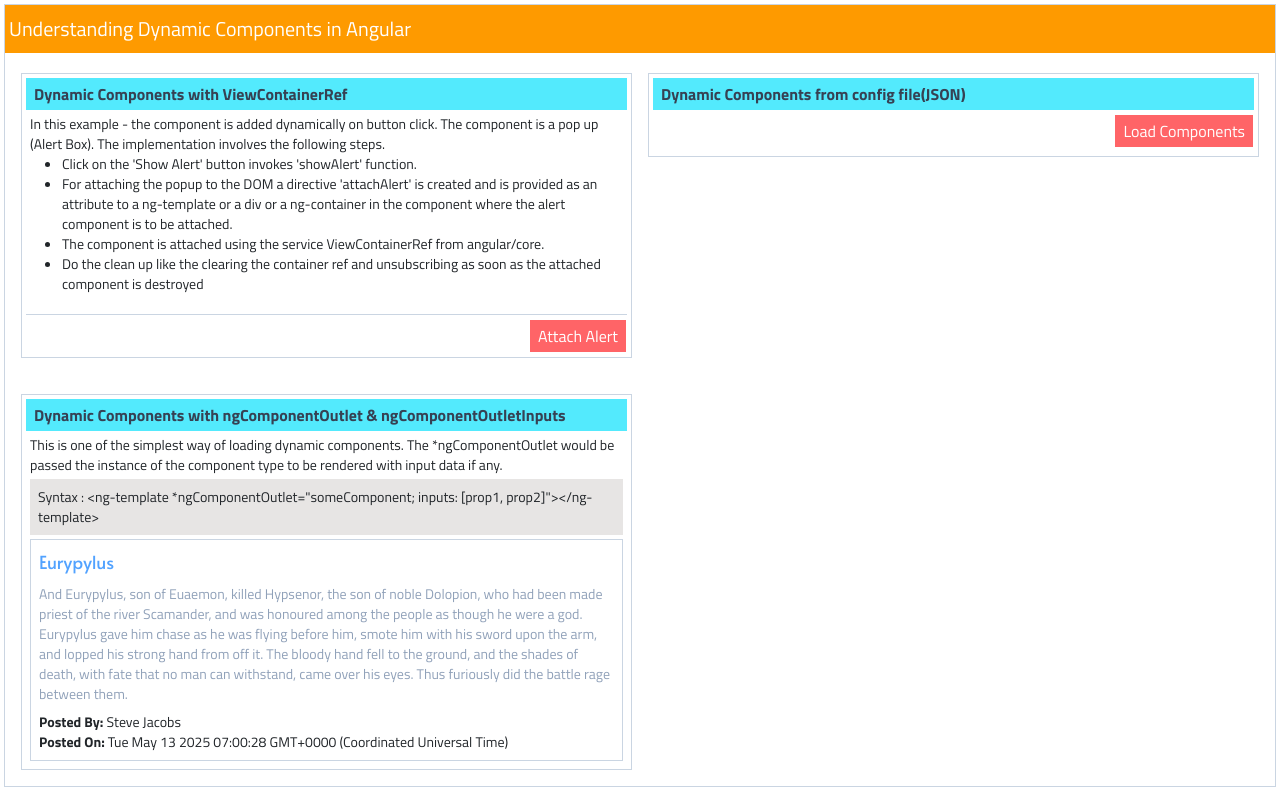
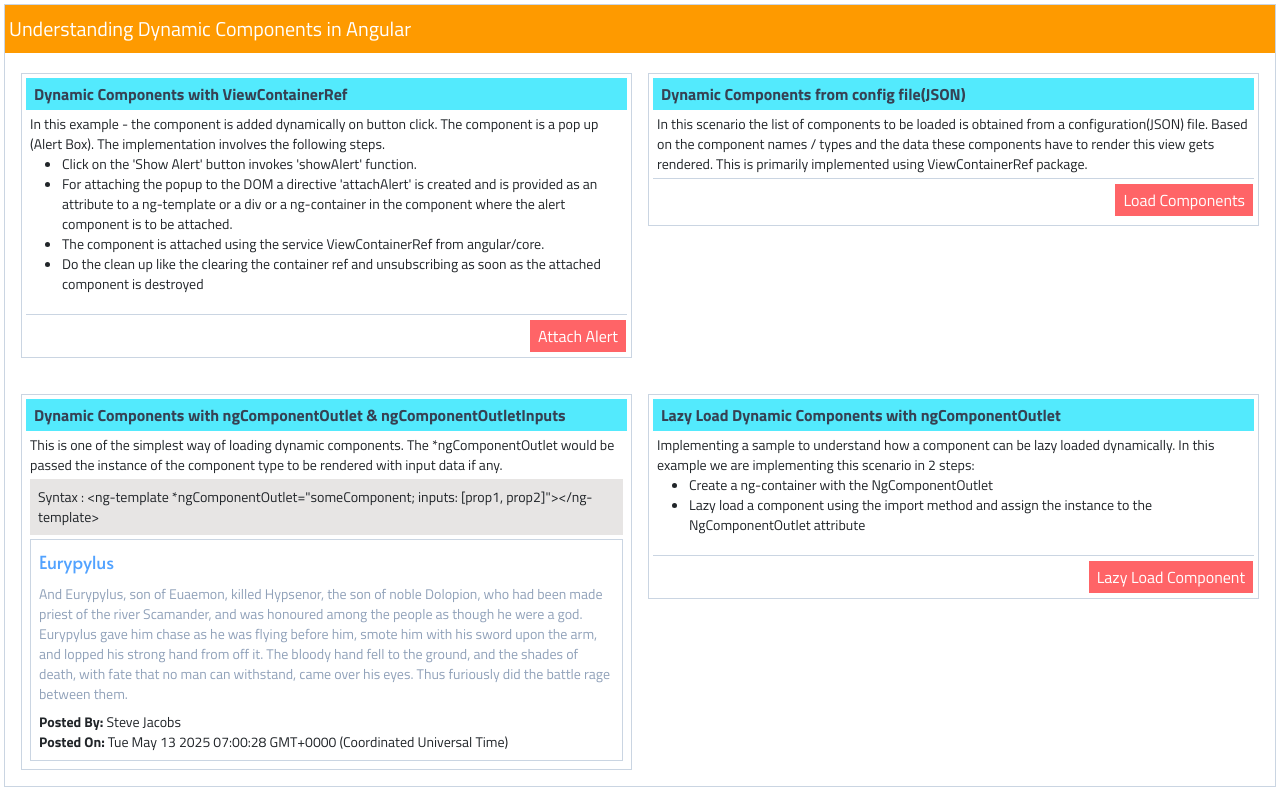
Before and after one commit to shettyabhishek/angular-dymc-comps, an Angular app: page / in a window 1280 px wide. Built offline with nearby package versions, Linux system fonts and the light colour scheme; a web font is replaced by a local one.

Commit message:
Lazy loading dynamic components using NgComponentOutlet

```diff
--- a/src/app/app.component.html
+++ b/src/app/app.component.html
@@ -27,6 +27,10 @@
     <div class="p-2  w-1/2">
       <div class='border-1 border-slate-300 mt-1 p-1 '>
         <div class="bg-cyan-300 px-2 py-1 text-gray-700 font-bold">Dynamic Components from config file(JSON)</div>
+        <div class="px-1 py-1 text-sm border-b-1 border-slate-300">
+          In this scenario the list of components to be loaded is obtained from a configuration(JSON) file.
+          Based on the component names / types and the data these components have to render this view gets rendered. This is primarily implemented using ViewContainerRef package.
+        </div>
         <div class="flex flex-row items-ends justify-end mb-1">
           <button class="bg-red-400 rounded-lg border-1 py-1 px-2 text-white text-sm mt-1 hover:bg-red-600 hover:cursor-pointer" (click)="loadComponents()">Load Components</button>
         </div>
@@ -55,5 +59,22 @@
         </div>
       </div>
     </div>
+    <div class="p-2  w-1/2">
+      <div class='border-1 border-slate-300 mt-1 p-1'>
+        <div class="bg-cyan-300 px-2 py-1 text-gray-700 font-bold">Lazy Load Dynamic Components with ngComponentOutlet</div>
+        <div class="px-1 py-1 text-sm border-b-1 border-slate-300">
+          Implementing a sample to understand how a component can be lazy loaded dynamically. In this example we are implementing this scenario in 2 steps:
+          <ul class="list-disc">
+            <li>Create a ng-container with the NgComponentOutlet</li>
+            <li>Lazy load a component using the import method and assign the instance to the NgComponentOutlet attribute</li>
+          </ul>
+        </div>
+        <div class="flex flex-row items-ends justify-end">
+          <button *ngIf="lazyComp" class="bg-red-400 rounded-lg border-1 py-1 px-2 text-white text-sm mt-1 hover:bg-red-600 hover:cursor-pointer" (click)="destroyComponent()">Clear Component</button>
+          <button *ngIf="!lazyComp" class="bg-red-400 rounded-lg border-1 py-1 px-2 text-white text-sm mt-1 hover:bg-red-600 hover:cursor-pointer" (click)="lazyLoadComponent()">Lazy Load Component</button>
+        </div>
+        <ng-container [ngComponentOutlet]="lazyComp"></ng-container>
+      </div>
+    </div>
   </div>
 </div>
--- a/src/app/app.component.ts
+++ b/src/app/app.component.ts
@@ -9,6 +9,7 @@ import { ComponentData, ComponentInfo } from './models/componentInfo';
 import { AllComponentsListService } from './services/all-components-list.service';
 import { WrapperContainerDirective } from './directives/wrapper-container.directive';
 import { PostsComponent } from './dyna-comps/posts/posts.component';
+import { BaseComponent } from './dyna-comps/baseComponent';
 
 @Component({
     selector: 'app-root',
@@ -27,6 +28,8 @@ export class AppComponent implements OnInit, OnDestroy{
   constructor(private _allCompsLstServ: AllComponentsListService){}
   postData: ComponentData;
   protected plrComp: Type<PostsComponent> | null = PostsComponent;
+  protected lazyComp:BaseComponent = null;
+
 
   //function to attache the alert component
   attachAlertComponent(): void{
@@ -61,6 +64,19 @@ export class AppComponent implements OnInit, OnDestroy{
     return this.plrComp;
   }**/
 
+  //This function imports a component lazily using the import function and assigns it to a
+  //variable which is used in the html template
+  lazyLoadComponent(): void{
+    import('./dyna-comps/lazy-loaded/lazy-loaded.component').then(comp => {
+      this.lazyComp = <BaseComponent>comp.LazyLoadedComponent;
+    });
+  }
+
+  //This function clears/destroys the dynamically loaded component
+  destroyComponent(): void{
+    this.lazyComp = null;
+  }
+
   ngOnInit():void{
     //Hardcoded data for testing
     this.postData = {
--- /dev/null
+++ b/src/app/dyna-comps/lazy-loaded/lazy-loaded.component.html
@@ -0,0 +1,3 @@
+<p class="p-2 text-slate-400 font-josefin">
+  This is a lazy loaded component. To understand how the lazy loading works, check the network tab which would show a chunk file loaded when this particular component (LazyLoadedComponent) gets lazy loaded on demand.
+</p>
--- a/src/app/services/all-components-list.service.ts
+++ b/src/app/services/all-components-list.service.ts
@@ -20,7 +20,7 @@ export class AllComponentsListService {
         postedBy: 'John Doe', postedOn: new Date(), postTitle: 'Absence makes the heart grow fonder', postContent: 'Being away from someone or something for a period of time makes you appreciate that person or thing more when you see them or it again'
       }, colspan: 1, rowspan: 1}},
       {component: NoteComponent ,data: {content: 'Note', otherInfo: {
-        note: 'Fog everywhere. Fog up the river, where it flows among green aits and meadows; fog down the river, where it rolls deified among the tiers of shipping and the waterside pollutions of a great (and dirty) city. Fog on the Essex marshes, fog on the Kentish heights. Fog creeping into the cabooses of collier-brigs; fog lying out on the yards and hovering in the rigging of great ships; fog drooping on the gunwales of barges and small boats.'
+        note: 'Fog everywhere. Fog up the river, where it flows among green aits and meadows; fog down the river, where it rolls deified among the tiers of shipping and the waterside pollutions of a great (and dirty) city. Fog on the Essex marshes, fog on the Kentish heights.'
       }, colspan: 1, rowspan: 1}},
     ]
     return of(allComps);
--- a/src/styles.scss
+++ b/src/styles.scss
@@ -1,14 +1,12 @@
 @use "tailwindcss";
 
-/* Fonts for the sample one web page*/
+/* Importing custom fonts */
 @import url('https://fonts.googleapis.com/css2?family=Mulish:ital,wght@0,200..1000;1,200..1000&family=Titillium+Web:ital,wght@0,200;0,300;0,400;0,600;0,700;0,900;1,200;1,300;1,400;1,600;1,700&display=swap');
 @import url('https://fonts.googleapis.com/css2?family=Titillium+Web:ital,wght@0,200;0,300;0,400;0,600;0,700;0,900;1,200;1,300;1,400;1,600;1,700&display=swap');
 @import url('https://fonts.googleapis.com/css2?family=Winky+Rough:ital,wght@0,300..900;1,300..900&display=swap');
-
-/* Fonts for the sample two web page*/
 @import url('https://fonts.googleapis.com/css2?family=Josefin+Sans:ital,wght@0,100..700;1,100..700&display=swap');
 @import url('https://fonts.googleapis.com/css2?family=Alata&display=swap');
-/* You can add global styles to this file, and also import other style files */
+
 
 /** Managing custom font styles **/
 @theme {
```
Also changed, not shown: src/app/dyna-comps/lazy-loaded/lazy-loaded.component.ts (added, +12 -0 lines), src/app/dyna-comps/lazy-loaded/lazy-loaded.component.scss (added), 1 other file (tests, documents, lock files or other folders).
